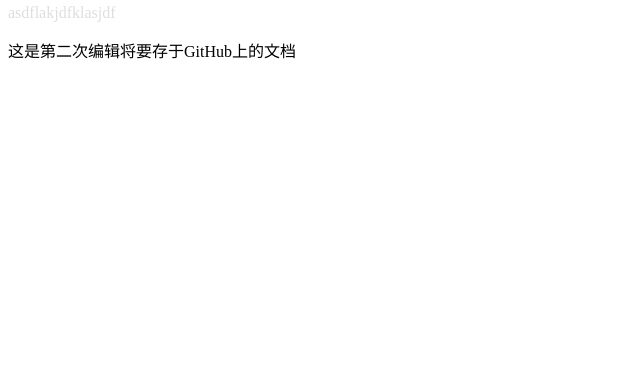
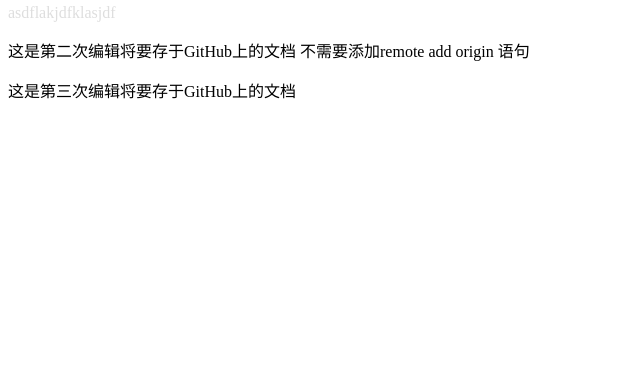
Before and after one commit to 6iveme5/6iveme6.github.io, a plain HTML site: page index.html in a window 1280 px wide. Shown: the part 434-800 px from the top of the page, without its empty margins (0-640 px from the left). Drawn offline with Linux system fonts and the light colour scheme.

Commit message:
third commit

```diff
--- a/index.html
+++ b/index.html
@@ -6,4 +6,6 @@
 <img src="https://www.baidu.com/img/bd_logo1.png">
 <a href="http://www.baidu.com">12313123</a>
 <p style="color: rgb(222,222,222);"> asdflakjdfklasjdf</p>
-<p>这是第二次编辑将要存于GitHub上的文档</p>
+<p>这是第二次编辑将要存于GitHub上的文档
+	不需要添加remote add origin 语句</p>
+<p>这是第三次编辑将要存于GitHub上的文档</p>
```
